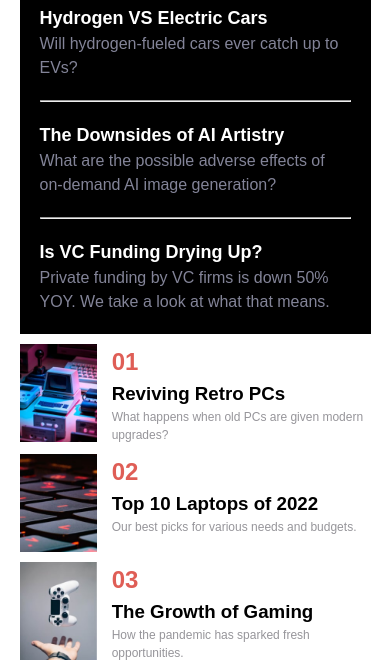
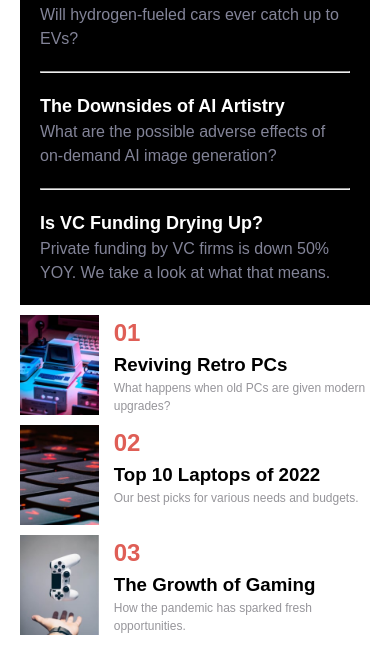
Before and after one commit to praneeth02m/Grid, a plain HTML site: page index.html in a window 390 px wide. Shown: the part 695-1357 px from the top of the page. After the commit the page ends 1330 px from the top, so only its background shows below. Drawn offline with Linux system fonts and the light colour scheme.

Commit message:
view-change

```diff
--- a/style.css
+++ b/style.css
@@ -12,8 +12,8 @@ body {
   align-items: center;
 }
 .app {
-  max-width: 1024px;
-  margin: 3rem auto;
+  max-width: 1440px;
+  margin: 5rem;
   display: grid;
   grid-template-areas:
     "header header header"
@@ -117,7 +117,7 @@ footer {
   display: flex;
 }
 .top-con img {
-  height: 98px;
+  height: 100px;
 }
 .top-con a {
   display: flex;
@@ -161,8 +161,7 @@ hr {
     display: none;
   }
   .app {
-    height: 90vh;
-    width: 90vw;
+    margin: 20px;
     display: grid;
     grid-template-areas:
       "header"
```
